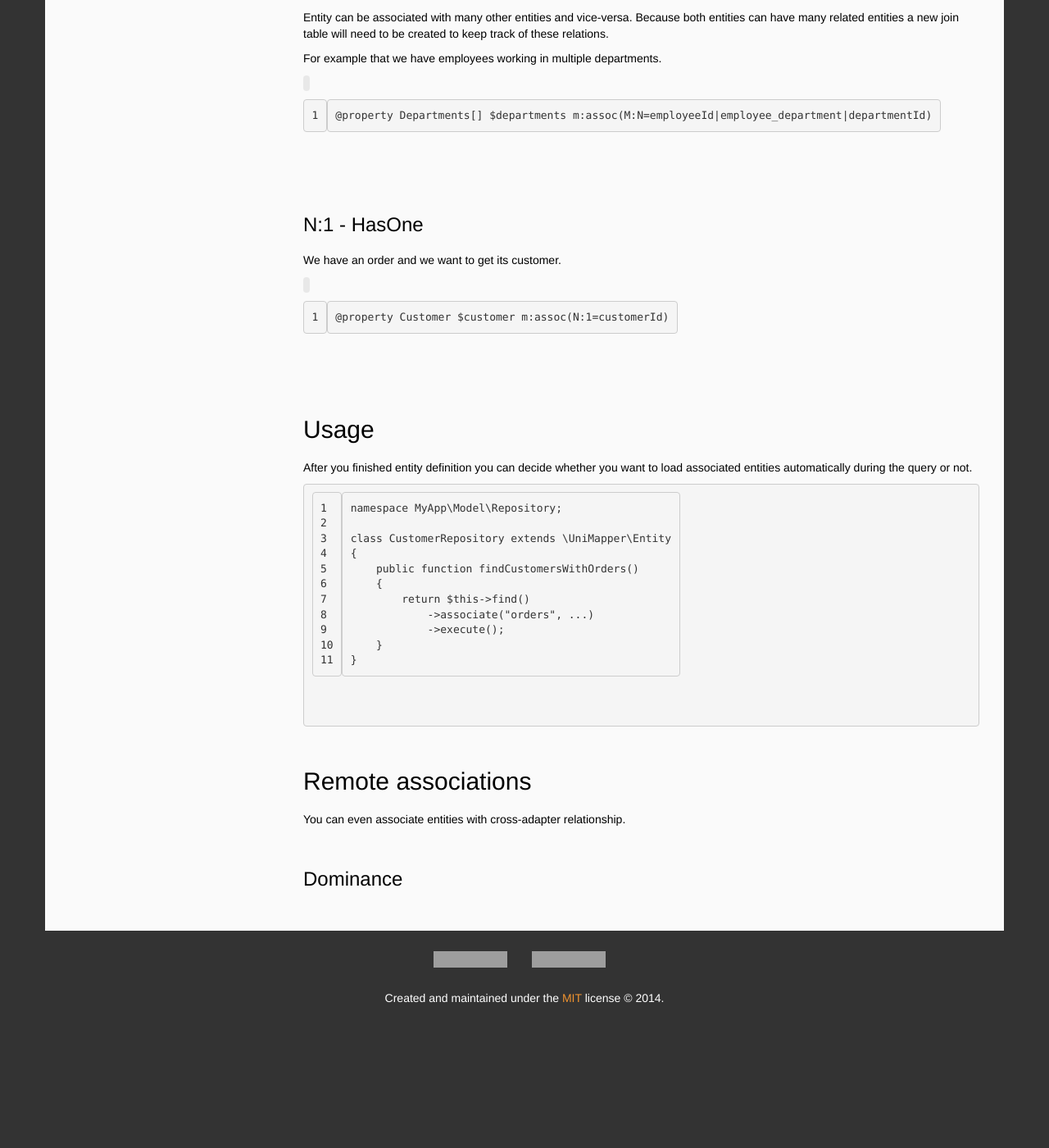
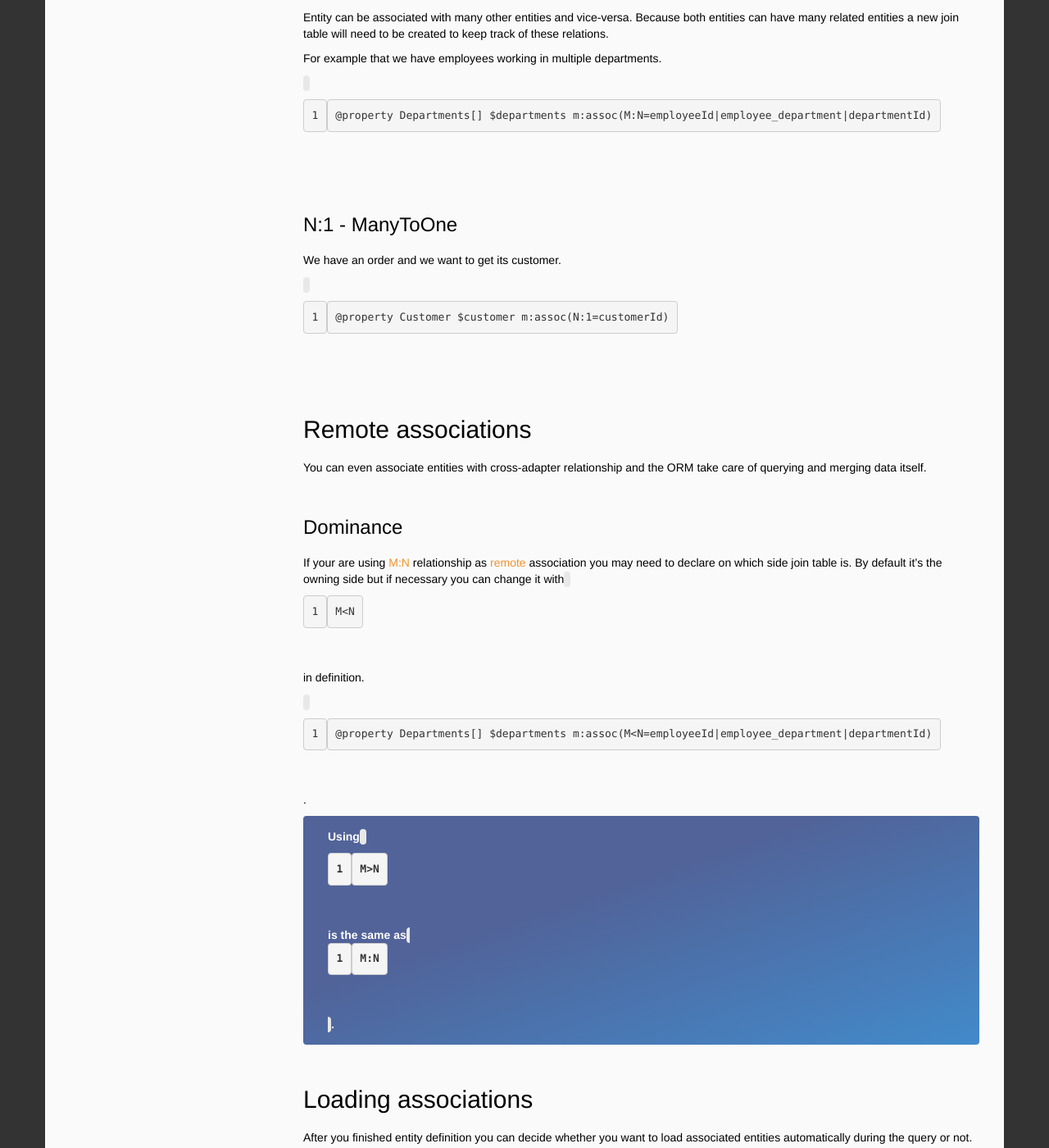
Before and after one commit to unimapper/unimapper.github.io, a Jekyll site: the page built from docs/reference/associations.md, in a window 1280 px wide and 1400 px high, scrolled down 1342 px. Shown: the whole window at 82% size. Built offline with Jekyll 4.4.1, drawn with Linux system fonts in a browser that asks for light colours; nearby versions of some CDN libraries; the repository's description, which GitHub fills in, is left out; before the commit the page ends 2594 px from its top, so only the background shows below that; some of the changed text lies outside the part shown; grey boxes are pictures that could not be loaded.

Commit message:
docs: updated associations and removed inheritance

```diff
--- a/docs/reference/associations.md
+++ b/docs/reference/associations.md
@@ -8,33 +8,46 @@
 
 ## Supported types
 
-### 1:N - BelongsToMany
+### 1:N - OneToMany
 The most widely used relation states that some entity can be associated with many other entities by some foreign key.
 
 Let's say we have a customer who has a lot of orders in our e-shop.
 
 `@property Order[] $orders m:assoc(1:N=customerId)`
 
-### 1:1 - BelongsToOne
+### 1:1 - OneToOne
 Entity may only be associated with one other entity by some foreign key.
 
 For example that we have a customer and his detail.
 
 `@property CustomerDetail $detail m:assoc(1:1=customerId)`
 
-### M:N - HasMany
+### M:N - ManyToMany
 Entity can be associated with many other entities and vice-versa. Because both entities can have many related entities a new join table will need to be created to keep track of these relations.
 
 For example that we have employees working in multiple departments.
 
 `@property Departments[] $departments m:assoc(M:N=employeeId|employee_department|departmentId)`
 
-### N:1 - HasOne
+### N:1 - ManyToOne
 We have an order and we want to get its customer.
 
 `@property Customer $customer m:assoc(N:1=customerId)`
 
-## Usage
+## Remote associations
+
+You can even associate entities with cross-adapter relationship and the ORM take care of querying and merging data itself.
+
+### Dominance
+
+If your are using [M:N](#mn---manytomany) relationship as [remote](#remote-associations) association you may need to declare on which side join table is.
+By default it's the owning side but if necessary you can change it with `M<N` in definition.
+
+`@property Departments[] $departments m:assoc(M<N=employeeId|employee_department|departmentId)`.
+
+> Using `M>N` is the same as `M:N`.
+
+## Loading associations
 After you finished entity definition you can decide whether you want to load associated entities automatically during the query or not.
 
 ~~~ php
@@ -51,8 +64,24 @@
 }
 ~~~
 
-## Remote associations
+## Working with associations
 
-You can even associate entities with cross-adapter relationship.
+Every association can be accessed and modified in entity.
 
-### Dominance
+~~~ php
+$invoice = $invoiceRepo->createEntity();
+$invoice->orders()->attach($orderRepo->findOne(1));
+
+$invoiceRepo->save($invoice); // New invoice will be created with relation to order with id 1
+~~~
+
+### Multi
+If associations's property type is collection (OneToMany or ManyToMany.
+
+- add ( `UniMapper\Entity` $entity )
+- remove ( `UniMapper\Entity` $entity )
+- attach ( `UniMapper\Entity` $entity )
+- detach ( `UniMapper\Entity` $entity )
+
+### Single
+If associations's property type is entity (ManyToOne or OneToOne).
```
Also changed, not shown: docs/get-started/entities.md (+1 -1 lines), docs/reference/entity.md (+0 -13 lines), docs/reference/query.md (+4 -0 lines).
